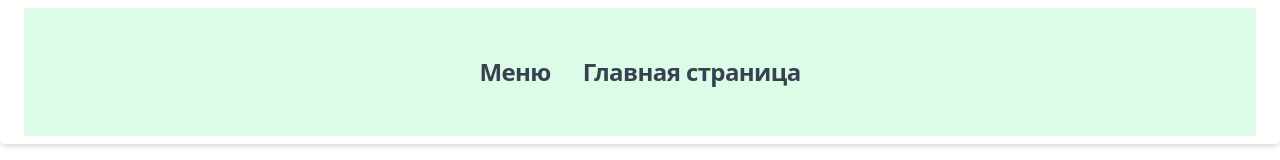
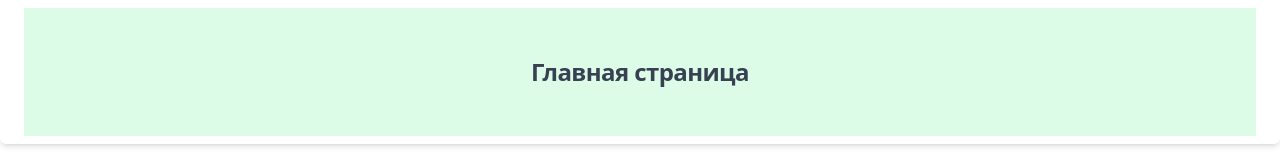
Before and after one commit to marjanja7/card-accounting, a React (Create React App) app: page / in a window 1280 px wide. Shown: the top 160 px of the page. Built offline with nearby package versions, Linux system fonts and the light colour scheme; no server answers.

Commit message:
проблема со списком

```diff
--- a/src/components/NavBar/index.jsx
+++ b/src/components/NavBar/index.jsx
@@ -6,7 +6,7 @@ return (
     <div className='max-w-7xl mx-auto shadow-md rounded-md px-6 py-2'>
     <div className="flex justify-between px-10 bg-green-100">
         <nav className='gap-8 justify-between text-center flex mx-auto my-12 text-2xl font-extrabold tracking-tight text-gray-700'>
-            <Link to='/restaurant/:slug'>Меню</Link>
+            {/* <Link to='/restaurant/:slug'>Рестораны</Link> */}
             <Link to='/'>Главная страница</Link>
         </nav>
     </div>
```
